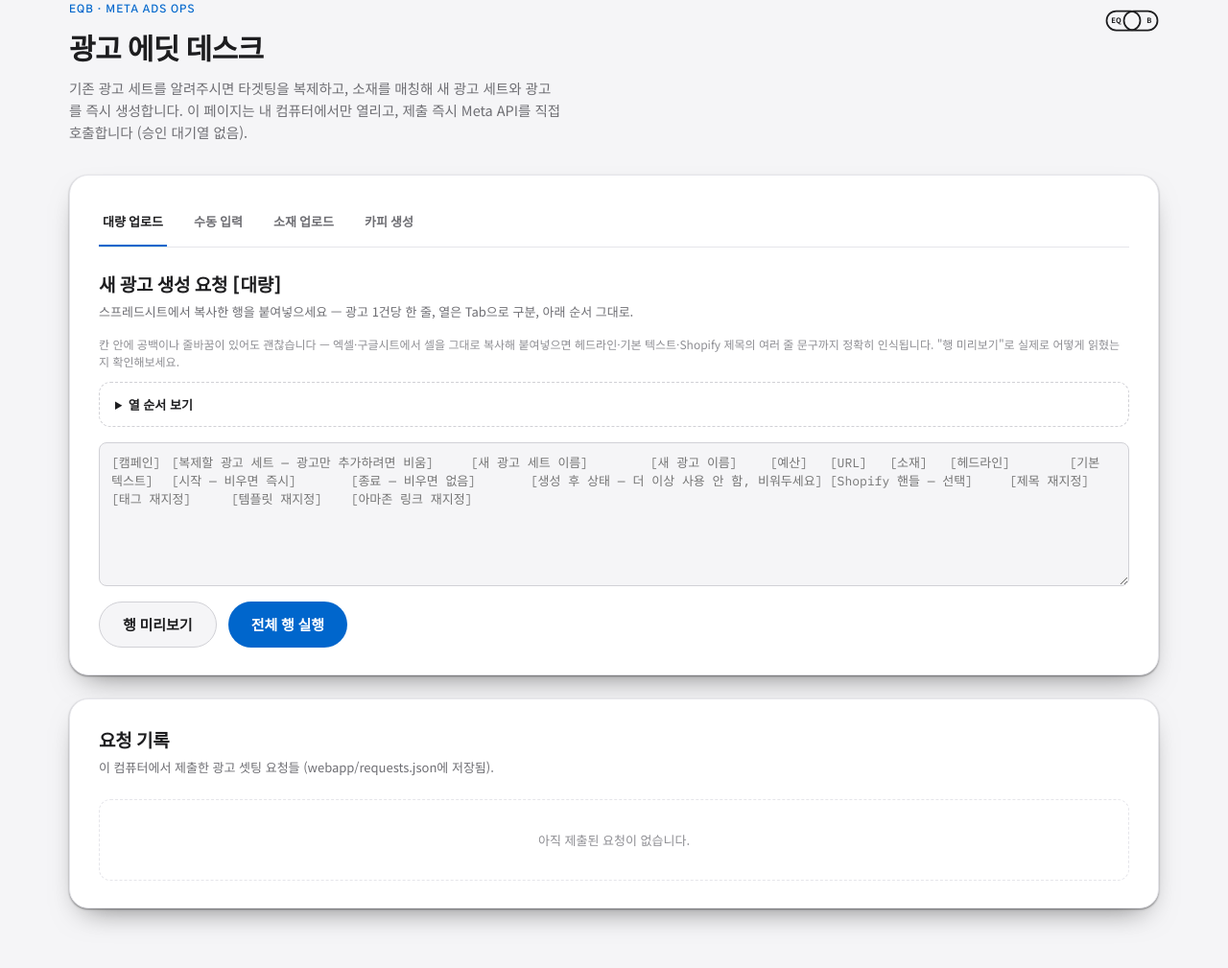
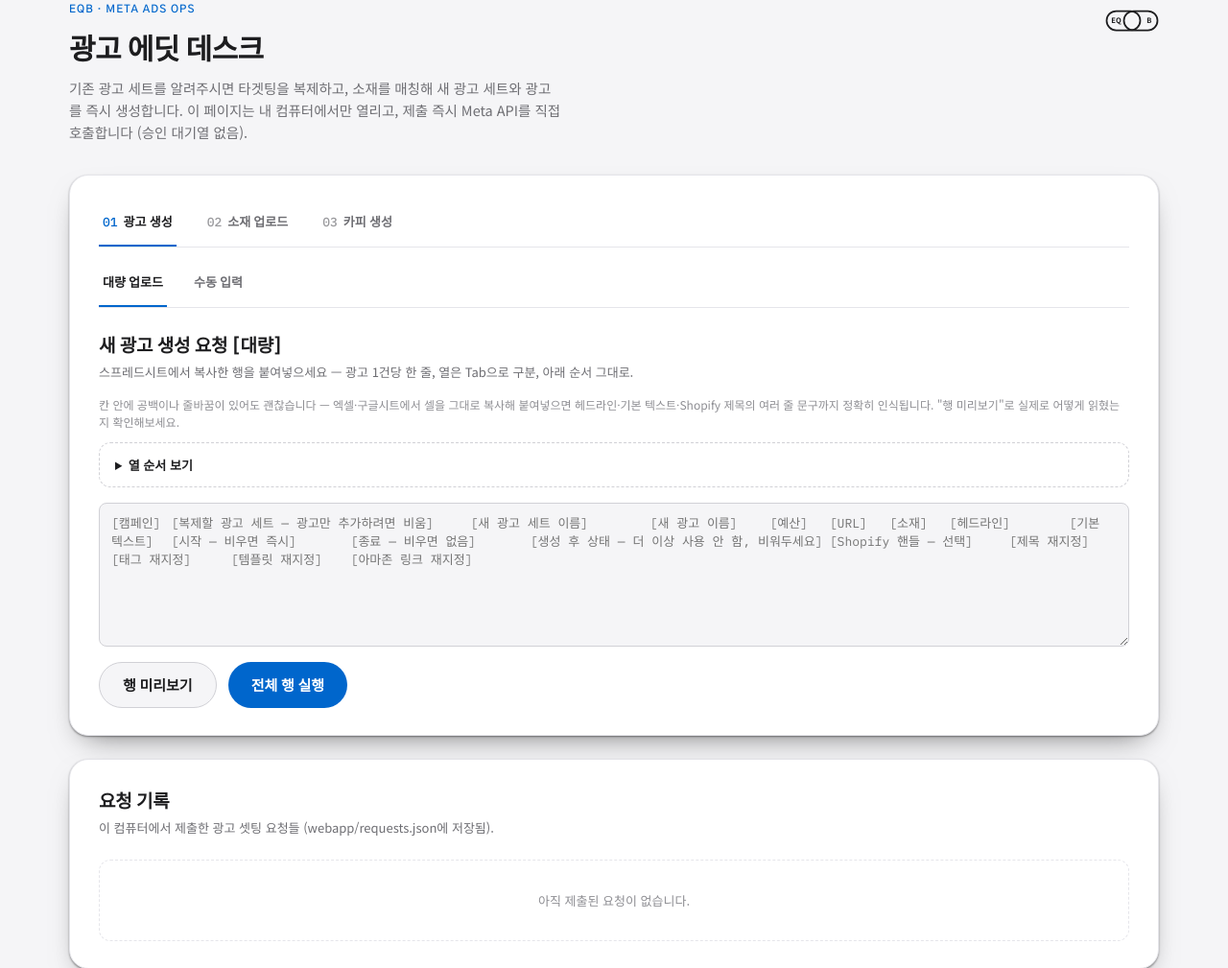
Before and after one commit to sungyyy26/metaad-creator, a Flask app: page / in a window 1280 px wide. Shown: the part 121-1130 px from the top of the page at 96% size. Before the commit the page ends 1088 px from the top, so only its background shows below. Run offline with Flask 3, Linux system fonts and the light colour scheme; some libraries are stand-ins or nearby versions.

Commit message:
Refine ad setup tabs and creative budget floors

```diff
--- a/budget_optimizer.py
+++ b/budget_optimizer.py
@@ -346,12 +346,18 @@ def optimize(adsets, desired_total, detail_budgets=None):
     new = [item for item in adsets if item["bucket"] == "신규"]
     existing = [item for item in adsets if item["bucket"] == "기존"]
 
+    def minimum_budget(item):
+        return 100 * max(1, int(item.get("active_ad_count") or 0))
+
     minimum = [item for item in new if item["operating_days"] <= 3 or item["spend_since_restart"] <= 300]
     assessable = [item for item in new if item not in minimum and item.get("cpa_3d") is not None]
     missing_cpa = [item for item in new if item not in minimum and item.get("cpa_3d") is None]
     avg_cpa = sum(item["cpa_3d"] for item in assessable) / len(assessable) if assessable else None
     off_cpa = max(2.0, avg_cpa * 1.3) if avg_cpa is not None else 2.0
-    new_target = len(assessable + missing_cpa) * 300 + len(minimum) * 100
+    new_target = (
+        sum(max(300, minimum_budget(item)) for item in assessable + missing_cpa)
+        + sum(minimum_budget(item) for item in minimum)
+    )
 
     fixed_new = []
     weighted_new = []
@@ -359,14 +365,20 @@ def optimize(adsets, desired_total, detail_budgets=None):
         item["classification"] = ""
         item["reasons"] = []
         if item in minimum:
-            item["suggested_budget"] = 100
+            item["suggested_budget"] = minimum_budget(item)
             item["classification"] = "최소배정"
-            item["reasons"].append("라이브 3일 이하 또는 재개 후 스펜딩 $300 이하")
+            item["reasons"].append(
+                f"라이브 3일 이하 또는 재개 후 스펜딩 $300 이하 · "
+                f"활성 소재 {max(1, int(item.get('active_ad_count') or 0))}개 × $100"
+            )
             fixed_new.append(item)
         elif item in missing_cpa:
-            item["suggested_budget"] = 100
+            item["suggested_budget"] = minimum_budget(item)
             item["classification"] = "CPA 데이터 없음"
-            item["reasons"].append("PDT D-3 체크아웃 CPA 데이터 없음")
+            item["reasons"].append(
+                f"PDT D-3 체크아웃 CPA 데이터 없음 · 활성 소재 "
+                f"{max(1, int(item.get('active_ad_count') or 0))}개 × $100"
+            )
             fixed_new.append(item)
         else:
             cpa = item["cpa_3d"]
@@ -375,9 +387,12 @@ def optimize(adsets, desired_total, detail_budgets=None):
                 item["reasons"].append(f"CPA ${cpa:.2f} ≥ OFF 기준 ${off_cpa:.2f}")
                 weighted_new.append(item)  # explicitly remains in 1/CPA weighting
             elif avg_cpa is not None and cpa > avg_cpa:
-                item["suggested_budget"] = 100
+                item["suggested_budget"] = minimum_budget(item)
                 item["classification"] = "평균 CPA 초과"
-                item["reasons"].append(f"CPA ${cpa:.2f} > 평균 ${avg_cpa:.2f}")
+                item["reasons"].append(
+                    f"CPA ${cpa:.2f} > 평균 ${avg_cpa:.2f} · 활성 소재 "
+                    f"{max(1, int(item.get('active_ad_count') or 0))}개 × $100"
+                )
                 fixed_new.append(item)
             else:
                 weighted_new.append(item)
--- a/webapp/templates/index.html
+++ b/webapp/templates/index.html
@@ -111,6 +111,13 @@
   .tab-btn,.mode-btn{font-family:var(--font-heading);font-weight:600;font-size:var(--fs-sm);color:var(--text-muted);background:none;border:none;border-bottom:2px solid transparent;padding:10px 4px 14px;margin-right:20px;cursor:pointer;white-space:nowrap;}
   .tab-btn.active,.mode-btn.active{color:var(--text);border-bottom-color:var(--accent);}
   .tab-btn:focus-visible,.mode-btn:focus-visible{outline:2px solid var(--accent);outline-offset:2px;}
+  .ads-section-tabs{display:flex;gap:4px;border-bottom:1px solid var(--border);margin-bottom:var(--sp-5);}
+  .ads-section-btn{font-family:var(--font-heading);font-weight:600;font-size:var(--fs-sm);color:var(--text-muted);background:none;border:none;border-bottom:2px solid transparent;padding:10px 4px 14px;margin-right:24px;cursor:pointer;white-space:nowrap;}
+  .ads-section-btn .ads-section-no{font-family:var(--font-mono);font-weight:500;color:var(--text-muted);margin-right:6px;opacity:.7;}
+  .ads-section-btn.active{color:var(--text);border-bottom-color:var(--accent);}
+  .ads-section-btn.active .ads-section-no{color:var(--accent);opacity:1;}
+  .ads-section-btn:focus-visible{outline:2px solid var(--accent);outline-offset:2px;}
+  .ads-create-subtabs{margin-top:calc(var(--sp-2) * -1);margin-bottom:var(--sp-5);}
   #top-toggle .top-btn[data-top="ads"].active{background:var(--accent);color:var(--accent-contrast);box-shadow:none;}
   #top-toggle .top-btn[data-top="budget"].active{background:#f5c542;color:#1d1d1f;box-shadow:none;}
   #top-toggle .top-btn[data-top="shopify"].active{background:var(--accent-green);color:var(--accent-green-contrast);box-shadow:none;}
@@ -281,8 +288,10 @@
   .budget-sort-indicator{display:inline-block;min-width:12px;margin-left:4px;color:var(--text-faint);font-size:10px;}
   .budget-table th[aria-sort="ascending"] .budget-sort-indicator,.budget-table th[aria-sort="descending"] .budget-sort-indicator{color:var(--accent);}
   .budget-total-row td{background:var(--surface-2);font-family:var(--font-heading);font-weight:700;border-bottom:2px solid var(--border-strong);white-space:nowrap;}
-  .budget-table th[data-col="name"],.budget-table td[data-col="name"]{width:280px;max-width:320px;}
-  .budget-table th[data-col="note"],.budget-table td[data-col="note"]{width:230px;max-width:280px;}
+  .budget-table th[data-col="name"],.budget-table td[data-col="name"]{width:310px;max-width:360px;}
+  .budget-table td[data-col="name"] strong,.budget-table td[data-col="name"] .record-meta{display:block;white-space:nowrap;overflow:hidden;text-overflow:ellipsis;}
+  .budget-table td[data-col="name"] br{display:none;}
+  .budget-table th[data-col="note"],.budget-table td[data-col="note"]{width:300px;max-width:360px;}
   .budget-table th[data-col="class"],.budget-table td[data-col="class"]{width:145px;max-width:180px;}
   .budget-col-resizer{position:absolute;right:0;top:0;width:7px;height:100%;cursor:col-resize;border-right:2px solid transparent;user-select:none;}
   .budget-table th:hover .budget-col-resizer{border-right-color:var(--accent);}
@@ -551,12 +560,17 @@
   {% endif %}
 
   <div class="panel" id="panel-setting">
-    <div class="tabs">
-      <button type="button" class="tab-btn active" data-tab="bulk">대량 업로드</button>
-      <button type="button" class="tab-btn" data-tab="manual">수동 입력</button>
-      <button type="button" class="tab-btn" data-tab="upload">소재 업로드</button>
-      <button type="button" class="tab-btn" data-tab="copy">카피 생성</button>
+    <div class="ads-section-tabs" id="ads-section-tabs">
+      <button type="button" class="ads-section-btn active" data-ads-section="create"><span class="ads-section-no">01</span>광고 생성</button>
+      <button type="button" class="ads-section-btn" data-ads-section="upload"><span class="ads-section-no">02</span>소재 업로드</button>
+      <button type="button" class="ads-section-btn" data-ads-section="copy"><span class="ads-section-no">03</span>카피 생성</button>
     </div>
+
+    <div id="ads-section-create">
+      <div class="tabs ads-create-subtabs">
+        <button type="button" class="tab-btn active" data-tab="bulk">대량 업로드</button>
+        <button type="button" class="tab-btn" data-tab="manual">수동 입력</button>
+      </div>
 
     <div class="tab-panel" id="tab-manual" hidden>
       <h2>새 광고 생성 요청 [개별]</h2>
@@ -689,6 +703,7 @@
           <button type="submit" class="primary" form="bulk-form">수정한 버전으로 전체 행 실행</button>
         </div>
       </div>
+    </div>
     </div>
 
     <div class="tab-panel" id="tab-upload" hidden>
@@ -1087,14 +1102,16 @@
   function syncHistoryPanels() {
     var activeTopBtn = document.querySelector("#top-toggle .top-btn.active");
     var activeSettingTab = document.querySelector(".tab-btn.active");
+    var activeAdsSection = document.querySelector(".ads-section-btn.active");
     var top = activeTopBtn ? activeTopBtn.getAttribute("data-top") : "ads";
     var settingTab = activeSettingTab ? activeSettingTab.getAttribute("data-tab") : "bulk";
+    var adsSection = activeAdsSection ? activeAdsSection.getAttribute("data-ads-section") : "create";
 
     document.getElementById("panel-setting-history").hidden = !(
-      top === "ads" && (settingTab === "bulk" || settingTab === "manual")
+      top === "ads" && adsSection === "create" && (settingTab === "bulk" || settingTab === "manual")
     );
     document.getElementById("panel-upload-history").hidden = !(
-      top === "ads" && settingTab === "upload"
+      top === "ads" && adsSection === "upload"
     );
     document.getElementById("panel-budget-history").hidden = true;
   }
@@ -1106,8 +1123,18 @@
       var target = btn.getAttribute("data-tab");
       document.getElementById("tab-manual").hidden = target !== "manual";
       document.getElementById("tab-bulk").hidden = target !== "bulk";
-      document.getElementById("tab-upload").hidden = target !== "upload";
-      document.getElementById("tab-copy").hidden = target !== "copy";
+      syncHistoryPanels();
+    });
+  });
+
+  document.querySelectorAll(".ads-section-btn").forEach(function (btn) {
+    btn.addEventListener("click", function () {
+      document.querySelectorAll(".ads-section-btn").forEach(function (b) { b.classList.remove("active"); });
+      btn.classList.add("active");
+      var section = btn.getAttribute("data-ads-section");
+      document.getElementById("ads-section-create").hidden = section !== "create";
+      document.getElementById("tab-upload").hidden = section !== "upload";
+      document.getElementById("tab-copy").hidden = section !== "copy";
       syncHistoryPanels();
     });
   });
@@ -1130,11 +1157,11 @@
   });
 
   var requestedSettingTab = new URLSearchParams(window.location.search).get("tab");
-  var requestedSettingTabBtn = ["bulk", "manual", "upload", "copy"].indexOf(requestedSettingTab) !== -1
-    ? document.querySelector('.tab-btn[data-tab="' + requestedSettingTab + '"]')
-    : null;
-  if (requestedSettingTabBtn) {
-    requestedSettingTabBtn.click();
+  if (requestedSettingTab === "upload" || requestedSettingTab === "copy") {
+    document.querySelector('.ads-section-btn[data-ads-section="' + requestedSettingTab + '"]').click();
+  } else if (requestedSettingTab === "bulk" || requestedSettingTab === "manual") {
+    document.querySelector('.ads-section-btn[data-ads-section="create"]').click();
+    document.querySelector('.tab-btn[data-tab="' + requestedSettingTab + '"]').click();
   } else {
     syncHistoryPanels();
   }
```
